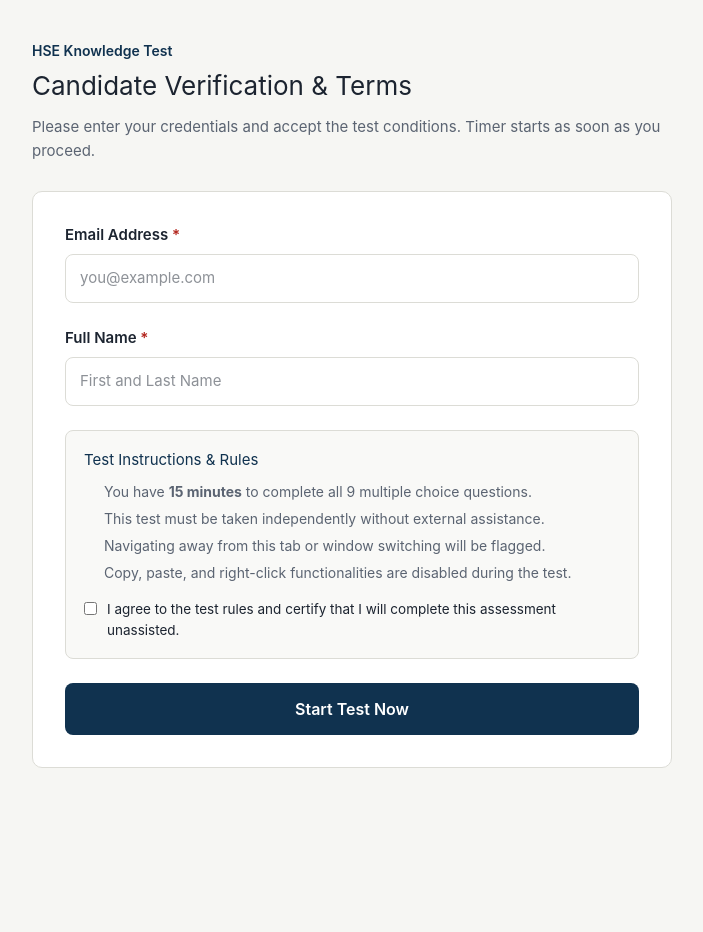
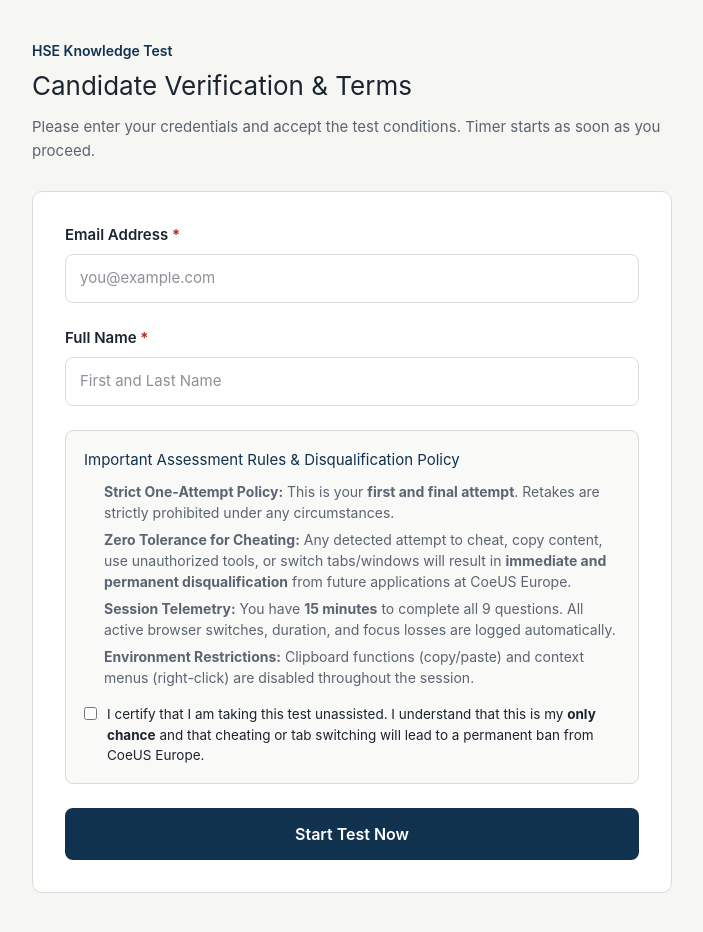
Before and after one commit to majeytunio/coeus-europe, a Next.js app: page /knowledge in a window 1280 px wide. Shown: the top 932 px of the page, without its empty margins (288-991 px from the left). Before the commit the page ends 864 px from the top, so only its background shows below. Built offline with nearby package versions, Linux system fonts and the light colour scheme.

Commit message:
Consent Updated

```diff
--- a/app/knowledge/page.jsx
+++ b/app/knowledge/page.jsx
@@ -1517,7 +1517,7 @@
             />
           </div>
 
-          <div className="terms-box">
+          {/* <div className="terms-box">
             <h3>Test Instructions & Rules</h3>
             <ul>
               <li>You have <strong>15 minutes</strong> to complete all 9 multiple choice questions.</li>
@@ -1533,6 +1533,36 @@
                 required
               />
               <span>I agree to the test rules and certify that I will complete this assessment unassisted.</span>
+            </label>
+          </div> */}
+
+          <div className="terms-box">
+            <h3>Important Assessment Rules & Disqualification Policy</h3>
+            <ul>
+              <li>
+                <strong>Strict One-Attempt Policy:</strong> This is your <strong>first and final attempt</strong>. Retakes are strictly prohibited under any circumstances.
+              </li>
+              <li>
+                <strong>Zero Tolerance for Cheating:</strong> Any detected attempt to cheat, copy content, use unauthorized tools, or switch tabs/windows will result in <strong>immediate and permanent disqualification</strong> from future applications at CoeUS Europe.
+              </li>
+              <li>
+                <strong>Session Telemetry:</strong> You have <strong>15 minutes</strong> to complete all 9 questions. All active browser switches, duration, and focus losses are logged automatically.
+              </li>
+              <li>
+                <strong>Environment Restrictions:</strong> Clipboard functions (copy/paste) and context menus (right-click) are disabled throughout the session.
+              </li>
+            </ul>
+
+            <label className="checkbox-label">
+              <input
+                type="checkbox"
+                checked={agreedTerms}
+                onChange={(e) => setAgreedTerms(e.target.checked)}
+                required
+              />
+              <span>
+                I certify that I am taking this test unassisted. I understand that this is my <strong>only chance</strong> and that cheating or tab switching will lead to a permanent ban from CoeUS Europe.
+              </span>
             </label>
           </div>
 
```
